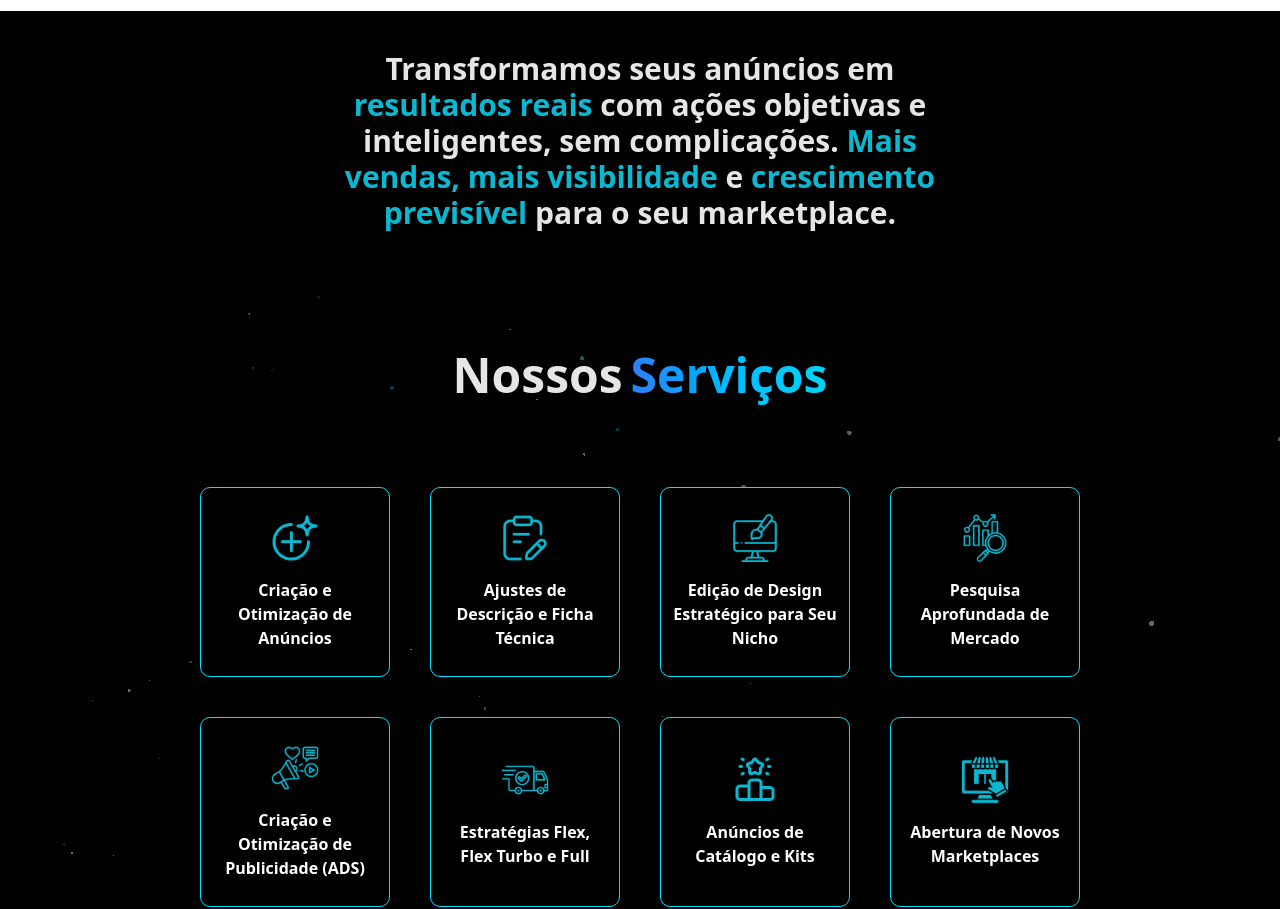
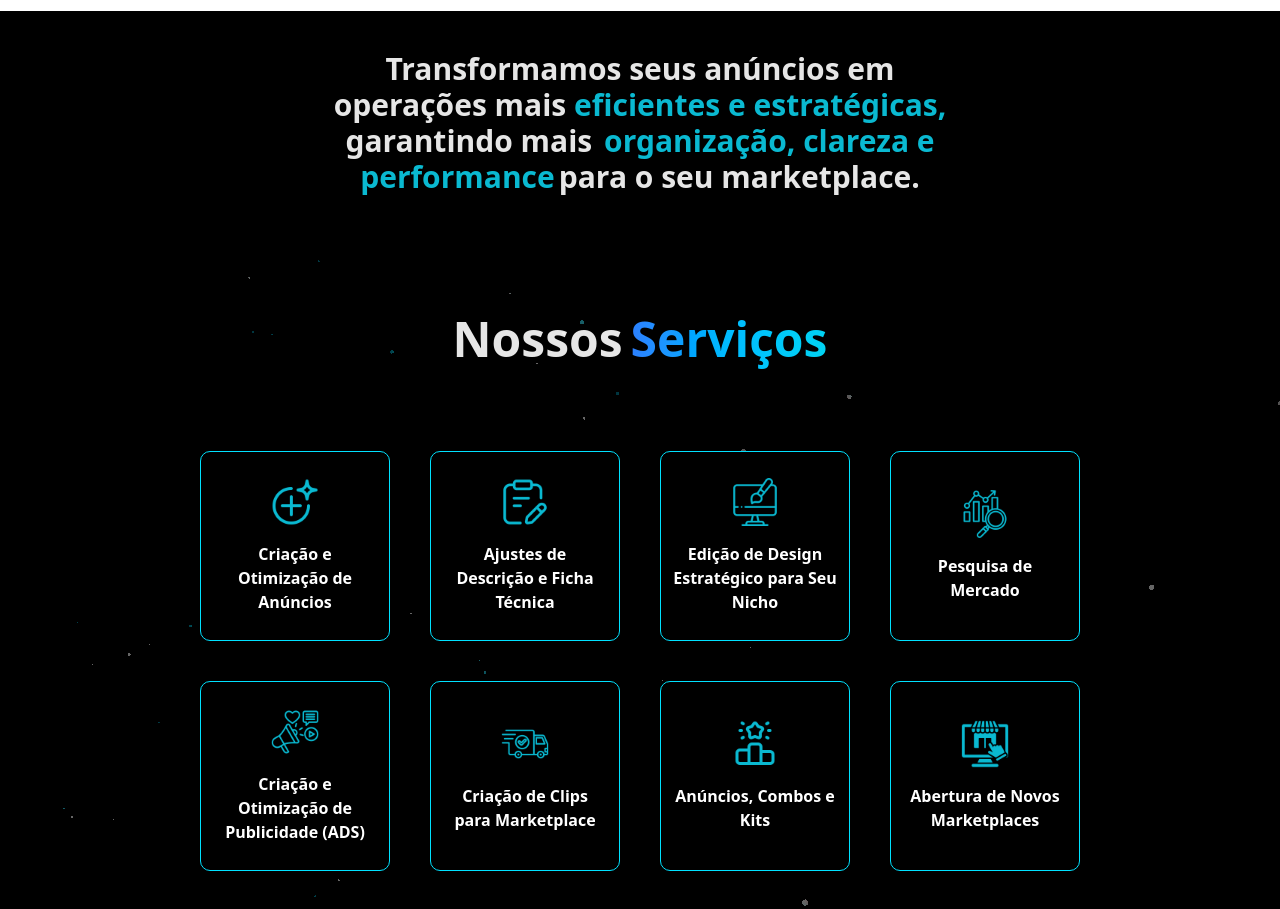
Before and after one commit to danilowskii/landingpage-ecommflow, a React (Vite) app: page / in a window 1280 px wide. Shown: the part 3500-4409 px from the top of the page. Built offline with nearby package versions, Linux system fonts and the light colour scheme; a web font is replaced by a local one.

Commit message:
fix height component macbook and changed texts and footer

```diff
--- a/src/App.jsx
+++ b/src/App.jsx
@@ -11,7 +11,7 @@ import Services from "./components/Services";
 import CompareDemo from "./components/ComparePhoto";
 import Metrics from "./components/Metrics";
 import equipe from "./assets/equipe.png";
-import SendMessage from "./components/SendMessage";
+
 import Footer from "./components/Footer/";
 import Particles from "./components/Particles";
 import Whastapp from "./components/Whatsapp";
@@ -134,15 +134,14 @@ export default function main() {
           <MacbookScrollDemo />
 
           <p className="bg-black text-white/90 text-2xl sm:text-3xl max-w-[95%] items-center mx-auto text-inline sm:max-w-[50%] text-center py-10 font-semibold">
-            Transformamos seus anúncios em{" "}
-            <span className="text-[#0ab9d1] justify-center">
-              resultados reais
+            Transformamos seus anúncios em operações mais{" "}
+            <span className="font-bold text-[#0ab9d1]">
+              eficientes e estratégicas,
             </span>{" "}
-            com ações objetivas e inteligentes, sem complicações.{" "}
-            <span className="text-[#0ab9d1] ">
-              Mais vendas, mais visibilidade
-            </span>{" "}
-            e <span className="text-[#0ab9d1] ">crescimento previsível</span>{" "}
+            garantindo mais{" "}
+            <span className="font-bold px-1 text-[#0ab9d1]">
+              organização, clareza e performance
+            </span>
             para o seu marketplace.
           </p>
         </div>
@@ -181,22 +180,15 @@ export default function main() {
                 <Services />
               </div>
               <p className="text-white/90 max-w-[95%] mx-auto text-center font-semibold sm:max-w-[50%] text-xl py-10 justify-center">
-                Nossa abordagem estratégica garante que cada produto e anúncio
-                trabalhe para{" "}
-                <span className="text-[#0ab9d1] font-bold">
-                  gerar resultados reais.
+                Estruturamos seus anúncios e produtos para que funcionem de
+                <span className="px-1 font-bold text-[#0ab9d1]">
+                  forma mais clara e eficiente.
                 </span>{" "}
-                <span className="text-[#0ab9d1] font-bold">
-                  Simplificamos decisões complexas
-                </span>{" "}
-                e{" "}
-                <span className="text-[#0ab9d1] font-bold">
-                  potencializamos o desempenho
-                </span>{" "}
-                do seu marketplace, aumentando a confiança do cliente e o{" "}
-                <span className="text-[#0ab9d1] font-bold">
-                  faturamento do seu negócio.
+                Simplificamos processos e{" "}
+                <span className="px-1 font-bold text-[#0ab9d1]">
+                  elevamos a performance do seu marketplace,
                 </span>
+                fortalecendo a confiança dos clientes.
               </p>
               <div className="flex justify-center text-2xl items-center py-8">
                 <a
@@ -321,10 +313,12 @@ export default function main() {
             <div>
               <Metrics />
             </div>
-            <p className="text-white/90 max-w-[80%] mx-auto text-center font-semibold sm:max-w-[50%] text-xl pt-10 justify-center">
-              Performance que entrega lucro. Mais do que promessas, <br />{" "}
+            <p className="text-white/90 max-w-[80%] mx-auto text-center font-semibold sm:max-w-[50%] text-2xl pt-10 justify-center">
+              Performance que gera{" "}
+              <span className="text-[#0ab9d1] font-bold">impacto real.</span>{" "}
+              Mais do que promessas, entregamos{" "}
               <span className="text-[#0ab9d1] font-bold">
-                resultados mensuráveis e duradouros.
+                melhorias mensuráveis e consistentes.
               </span>
             </p>
           </div>
@@ -338,21 +332,23 @@ export default function main() {
               src={equipe}
               className="w-full opacity-40 transition-all duration-300"
             />
-
-            {/* Texto que aparece no hover */}
-            <span className="absolute  inset-0 font-semibold font-montserrat flex items-center justify-center transition-all duration-300 opacity-100">
-              <SendMessage />
-            </span>
           </div>
         </div>
       </section>
-      <section id="location" className="w-screen">
-        <h3 className="mx-auto py-20 px-8 font-bold text-center text-4xl sm:text-5xl  text-white/90">
+      <section id="location" className="">
+        <h3 className="mx-auto py-10 px-8 font-bold text-center text-4xl sm:text-5xl  text-white/90">
           Onde estamos{" "}
           <span className="font-bold bg-linear-to-r from-sky-400 to-cyan-400 bg-clip-text text-transparent pb-2">
             localizados
           </span>
         </h3>
+        <div className="text-white flex-col text-center pb-10 px-10 flex justify-center">
+          <span className="text-lg font-bold">Edifício K1</span>
+          <span className="">
+            R. Conselheiro Saraiva, 207 - Santana, São Paulo - SP, 02037-020
+          </span>
+        </div>
+
         <iframe
           src="https://www.google.com/maps/embed?pb=!1m18!1m12!1m3!1d3658.937976866415!2d-46.6246819!3d-23.498743400000002!2m3!1f0!2f0!3f0!3m2!1i1024!2i768!4f13.1!3m3!1m2!1s0x94cef7e359b440bd%3A0x21583ba7ab5871ad!2sEcomm%20Flow%20%7C%20Assessoria%20para%20Marketplace!5e0!3m2!1sen!2sbr!4v1764127799839!5m2!1sen!2sbr"
           allowFullScreen=""
--- a/src/components/MacbookScroll/Mackbook.jsx
+++ b/src/components/MacbookScroll/Mackbook.jsx
@@ -120,7 +120,7 @@ export const MacbookScroll = ({ src, showGradient, title, badge }) => {
   return (
     <div
       ref={ref}
-      className="flex min-h-[200vh] shrink-0 scale-[0.5] transform flex-col items-center justify-start py-80 [perspective:800px] sm:scale-50 md:scale-100 "
+      className="flex min-h-[200vh] [@media_(min-width:900px)_and_(max-width:1100px)_and_(min-height:600px)_and_(max-height:700px)]:min-h-[250vh] [@media_(min-width:768px)_and_(max-width:1024px)_and_(min-height:1024px)_and_(max-height:1366px)]:min-h-[120vh] shrink-0 scale-[0.5] transform flex-col items-center justify-start py-10 [perspective:800px] sm:scale-50 md:scale-100 "
     >
       <motion.h2
         style={{
@@ -133,7 +133,7 @@ export const MacbookScroll = ({ src, showGradient, title, badge }) => {
           <span>
             Estratégia de{" "}
             <span className="font-bold bg-linear-to-r from-sky-400 to-cyan-400 bg-clip-text text-transparent">
-              impacto
+              impacto.
             </span>
             <br /> Simples.
           </span>
--- a/src/components/Metrics/Metrics.jsx
+++ b/src/components/Metrics/Metrics.jsx
@@ -3,11 +3,11 @@ import CountUp from "../Count";
 export default function Metrics() {
   const metrics = [
     {
-      content: 200,
-      desc: "empresas confiam",
+      content: 210,
+      desc: "colaboradores",
     },
     {
-      content: 3,
+      content: 16,
       desc: "anos de mercado",
     },
     {
@@ -20,9 +20,9 @@ export default function Metrics() {
       <div className="flex flex-wrap px-8 w-full justify-center gap-10">
         {metrics.map((metric, index) => (
           <div key={index}>
-            <div className="w-[210px]  font-montserrat font-semibold h-[210px] flex text-2xl">
+            <div className="w-[210px] font-montserrat font-semibold h-[210px] flex text-2xl">
               {/* group = permite hover em todo o card */}
-              <div className="group flex border transition-transform hover:bg-linear-to-br from-[#000] via-[#000]/80 to-[#000] hover:scale-110 ease-in-out duration-300 rounded-xl border-white hover:border hover:border-[#0ab9d1] p-4 flex-col mx-auto justify-between items-center">
+              <div className="group flex border transition-transform hover:bg-linear-to-br from-black via-black/80 to-black hover:scale-110 ease-in-out duration-300 rounded-xl border-white hover:border hover:border-[#0ab9d1] p-4 flex-col mx-auto justify-between items-center">
                 <CountUp
                   from={0}
                   to={metric.content}
@@ -31,7 +31,7 @@ export default function Metrics() {
                   duration={1}
                   className="count-up-text border-b pb-2 w-full text-center before:content-['+'] text-5xl text-white/80 transition-colors duration-300 group-hover:text-[#00e1ff]"
                 />
-                <p className="flex text-white text-3xl text-center p-2 transition-colors duration-300 group-hover:text-[#00e1ff]">
+                <p className="flex pb-10 items-center justify-center text-white text-2xl text-center p-2 transition-colors duration-300 group-hover:text-[#00e1ff]">
                   {metric.desc}
                 </p>
               </div>
--- a/src/components/Questions/Questions.jsx
+++ b/src/components/Questions/Questions.jsx
@@ -78,7 +78,7 @@ export default function Questions() {
       className="relative z-0 inset-0
     "
     >
-      <div className="absolute  top-0 left-0 w-full z-20 pointer-events-none">
+      <div className="absolute top-0 left-0 w-full z-20 pointer-events-none">
         <CustomShapeDivider />
       </div>
 
--- a/src/components/Services/Services.jsx
+++ b/src/components/Services/Services.jsx
@@ -13,43 +13,43 @@ export default function Services() {
     {
       img: add,
       desc: "Criação e Otimização de Anúncios",
-      desc2: "Anúncios estratégicos que aumentam visibilidade e conversão.",
+      desc2: "Anúncios estratégicos que aumentam visibilidade e conversão",
     },
     {
       img: exam,
       desc: "Ajustes de Descrição e Ficha Técnica",
-      desc2: "Descrições otimizadas e completas para destacar seus produtos.",
+      desc2: "Descrições otimizadas e completas para destacar seus produtos",
     },
     {
       img: webDesign,
       desc: "Edição de Design Estratégico para Seu Nicho",
       desc2:
-        "Modelos visuais que fortalecem sua marca e impulsionam resultados.",
+        "Modelos visuais que fortalecem sua marca e impulsionam resultados",
     },
     {
       img: marketAnalysis,
-      desc: "Pesquisa Aprofundada de Mercado",
-      desc2: "Análise de concorrência e tendências para decisões assertivas.",
+      desc: "Pesquisa de Mercado",
+      desc2: "Análise de concorrência e anúncios para otimização assertiva",
     },
     {
       img: ads,
       desc: "Criação e Otimização de Publicidade (ADS)",
-      desc2: "Campanhas inteligentes para ampliar alcance e vendas.",
+      desc2: "Campanhas inteligentes para ampliar alcance e vendas",
     },
     {
       img: fastDelivery,
-      desc: "Estratégias Flex, Flex Turbo e Full",
-      desc2: "Logística otimizada para melhor ranqueamento e entrega rápida.",
+      desc: "Criação de Clips para Marketplace",
+      desc2: "Crie vídeos por IA através de 3 fotos simples do produto",
     },
     {
       img: catalog,
-      desc: "Anúncios de Catálogo e Kits",
-      desc2: "Combinações estratégicas para aumentar o ticket médio.",
+      desc: "Anúncios, Combos e Kits",
+      desc2: "Combinações estratégicas para aumentar o ticket médio",
     },
     {
       img: newMarketplace,
       desc: "Abertura de Novos Marketplaces",
-      desc2: "Implantação completa para expandir sua presença online.",
+      desc2: "Implantação completa para expandir sua presença online",
     },
   ];
   return (
--- a/tailwind.config.js
+++ b/tailwind.config.js
@@ -2,7 +2,7 @@
 
 /** @type {import('tailwindcss').Config} */
 export default {
-  content: ["./index.html", "./src/**/*.{js,ts,jsx-tsx}"],
+  content: ["./index.html", "./src/**/*.{js,ts,jsx,tsx}"],
   theme: {
     extend: {
       fontFamily: {
@@ -28,6 +28,11 @@ export default {
           },
         },
       },
+      screens: {
+        macbook: {
+          raw: "(min-width: 900px) and (max-width: 1100px) and (min-height: 500px) and (max-height: 700px)",
+        },
+      },
     },
   },
   plugins: [],
```
Also changed, not shown: src/components/Footer/Footer.jsx (+16 -8 lines).
